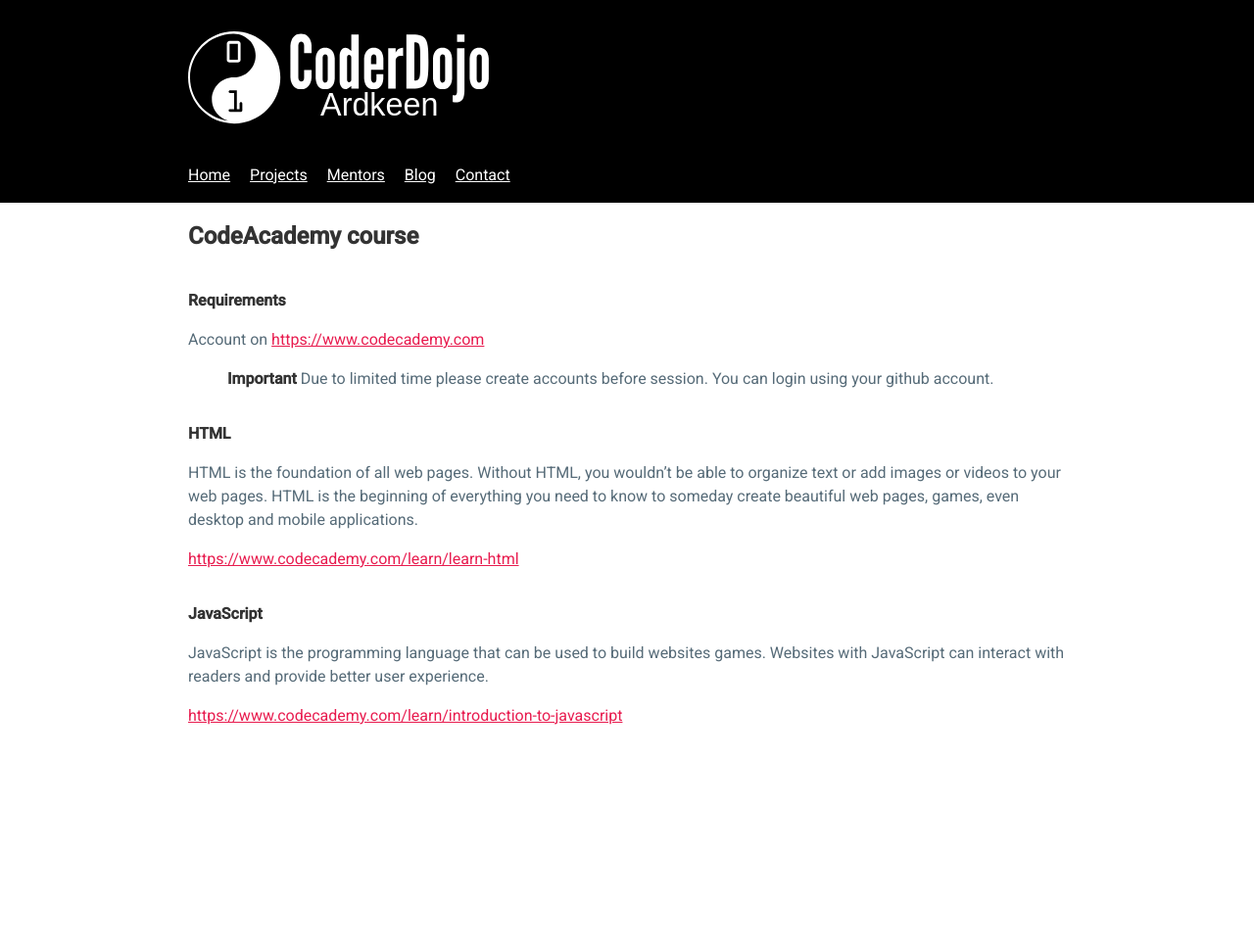
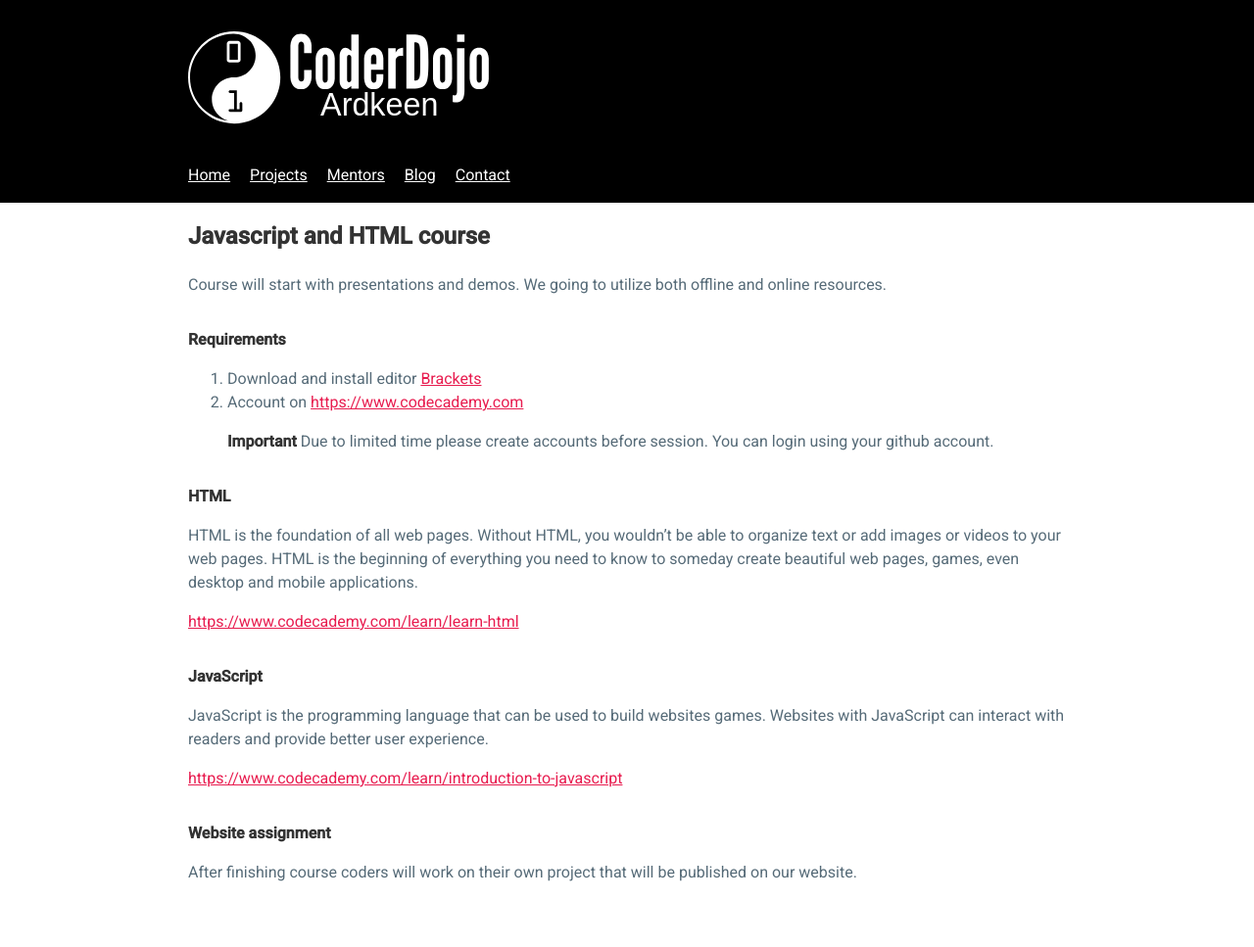
Before and after one commit to Metawired/coderdojo, a Jekyll site: the page built from project/htmljs/index.md, in a window 1280 px wide. Shown: the whole page at 98% size. Built offline with Jekyll 4.4.1, drawn with Linux system fonts in a browser that asks for light colours; before the commit the page ends 900 px from its top, so only the background shows below that.

Commit message:
Update website training

```diff
--- a/project/htmljs/index.md
+++ b/project/htmljs/index.md
@@ -1,13 +1,17 @@
 ---
 layout: default
-title: Coder Academy course
+title: Javascript and HTML course
 ---
 
-# CodeAcademy course
+# Javascript and HTML course
+
+Course will start with presentations and demos.
+We going to utilize both offline and online resources.
 
 ## Requirements
 
-Account on [https://www.codecademy.com](https://www.codecademy.com)
+1. Download and install editor [Brackets](http://brackets.io/)
+1. Account on [https://www.codecademy.com](https://www.codecademy.com)
 
 > **Important** Due to limited time please create accounts before session.
 You can login using your github account.
@@ -23,3 +27,8 @@
 Websites with JavaScript can interact with readers and provide better user experience.
 
 [https://www.codecademy.com/learn/introduction-to-javascript](https://www.codecademy.com/learn/introduction-to-javascript)
+
+## Website assignment
+
+After finishing course coders will work on their own project
+that will be published on our website.
```
